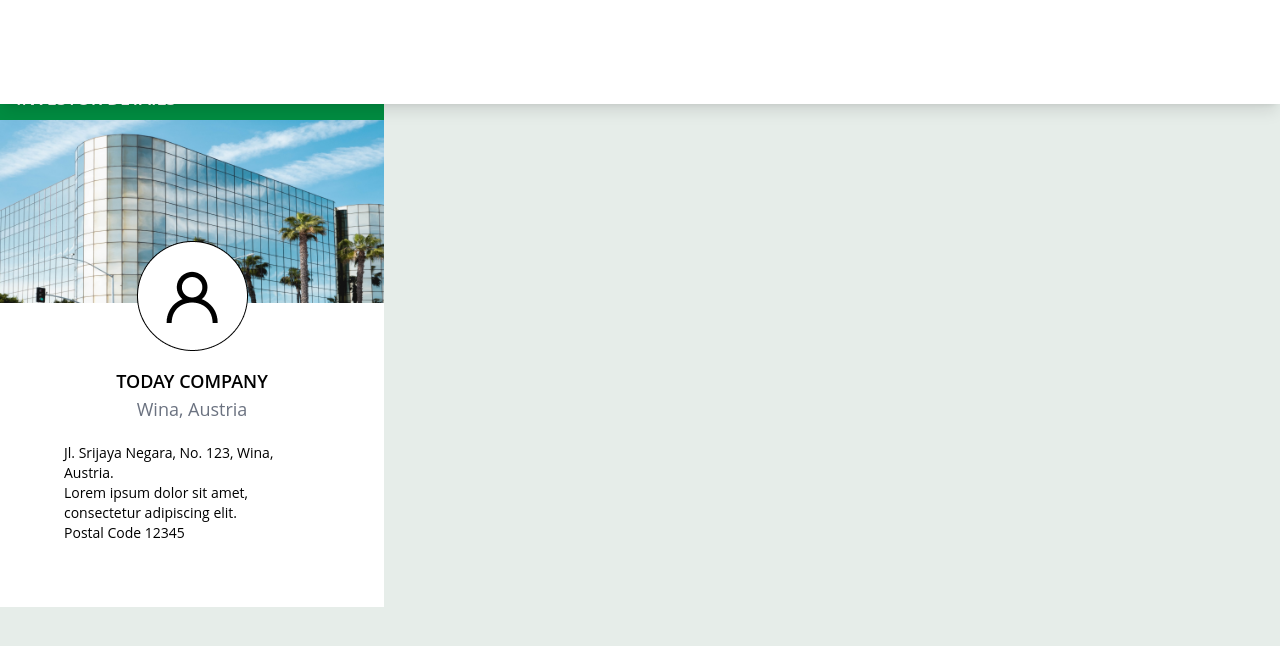
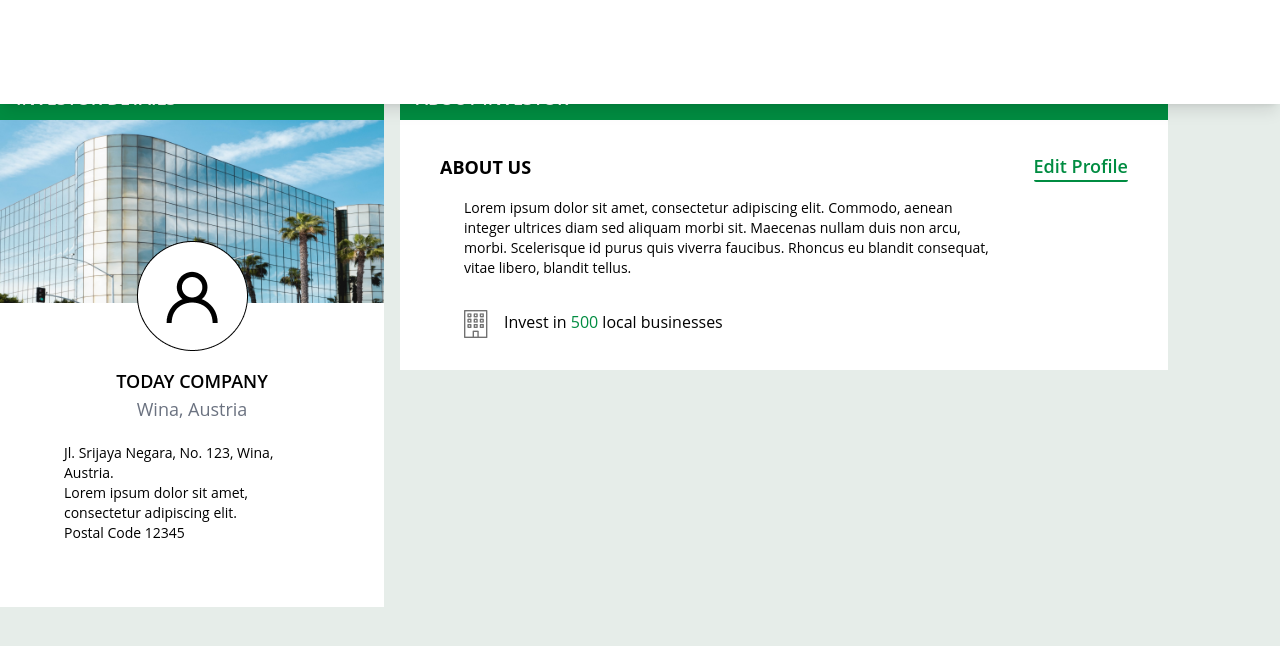
Before and after one commit to aziemp66/Google-Solution-Project, a React (Create React App) app in the folder client/: page /profileinvestor in a window 1280 px wide. Shown: the top 646 px of the page. Built offline with nearby package versions, Linux system fonts and the light colour scheme.

Commit message:
add element in about invetor

```diff
--- /dev/null
+++ b/client/src/components/ProfileInvestor/About.js
@@ -0,0 +1,36 @@
+function About() {
+    return (
+        <div className="flex flex-col items-start w-[60%]">
+            <div className="inline-block w-full px-4 py-2 bg-[#008C41]">
+                <h2 className="font-semibold text-lg 2xl:text-2xl text-white">ABOUT INVESTOR</h2>
+            </div>
+           <div className="flex flex-col items-start w-full py-8 px-10 bg-white ">
+                <div className="flex flex-col gap-4">
+                    <div className="flex flex-row items-center justify-between">
+                        <h3 className="font-bold text-lg 2xl:text-xl">ABOUT US</h3>
+                        <button type="button" className="font-semibold border-b-[2px] rounded-sm border-[#008C41] text-[#008C41] text-lg 2xl:text-lg ">Edit Profile</button>
+                    </div>
+                    <div className="flex flex-col pl-6 w-[80%] gap-8">
+                        <div>
+                            <p className="font-normal text-sm 2xl:text-base">
+                                Lorem ipsum dolor sit amet, consectetur adipiscing elit. Commodo, aenean integer ultrices diam sed aliquam morbi sit.
+                                Maecenas nullam duis non arcu, morbi. Scelerisque id purus quis viverra faucibus. Rhoncus eu blandit consequat, vitae
+                                libero, blandit tellus.
+                            </p>
+                        </div>
+                        <div className="flex flex-row gap-4">
+                            <div>
+                                <img src="./assets/icon/building.png" alt="" />
+                            </div>
+                            <div>
+                                <p className="font-medium text-base 2xl:text-lg">Invest in <span className="text-[#008C41]">500</span> local businesses</p>
+                            </div>
+                        </div>
+                    </div>
+                </div>
+           </div>
+        </div>
+    );
+}
+
+export default About;
--- a/client/src/components/ProfileInvestor/ProfileInvestor.js
+++ b/client/src/components/ProfileInvestor/ProfileInvestor.js
@@ -1,4 +1,5 @@
 import Details from "./Details";
+import About from "./About";
 
 function ProfileInvestor() {
     return (
@@ -10,6 +11,7 @@ function ProfileInvestor() {
             </div>
             <div className="flex flex-row w-full items-start gap-4">
                 <Details></Details>
+                <About></About>
             </div>
         </section>
     );
```
